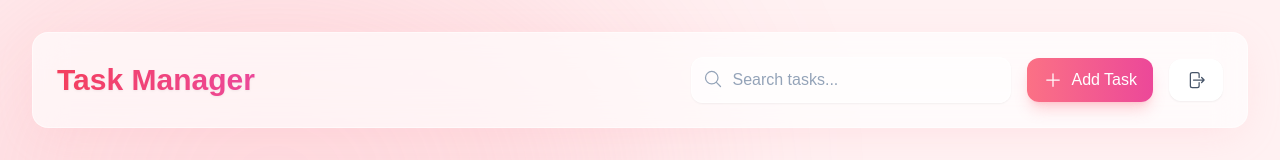
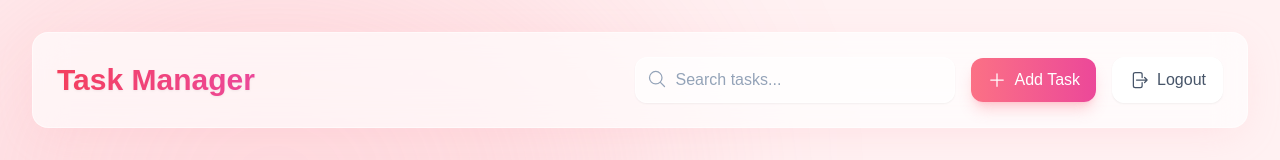
Before and after one commit to harshita-in/task-manager, a React (Create React App) app: page / in a window 1280 px wide. Shown: the top 160 px of the page. Built offline with nearby package versions, Linux system fonts and the light colour scheme; no server answers; the database is empty; sample sign-in values are in the browser's storage.

Commit message:
Fix: Separate login and home routes, add visible logout button

```diff
--- a/src/App.js
+++ b/src/App.js
@@ -17,8 +17,12 @@ function App() {
       <div className="min-h-screen">
         <Routes>
           <Route
+            path="/login"
+            element={!user ? <Auth /> : <Navigate to="/" />}
+          />
+          <Route
             path="/"
-            element={user ? <TaskManager /> : <Auth />}
+            element={user ? <TaskManager /> : <Navigate to="/login" />}
           />
           <Route path="*" element={<Navigate to="/" />} />
         </Routes>
--- a/src/components/taskmanager.js
+++ b/src/components/taskmanager.js
@@ -99,10 +99,11 @@ function TaskManager() {
           </button>
           <button
             onClick={() => signOut(auth)}
-            className="bg-white hover:bg-rose-50 text-slate-600 hover:text-rose-500 px-4 py-2.5 rounded-xl transition-all shadow-sm border border-white"
+            className="bg-white hover:bg-rose-50 text-slate-600 hover:text-rose-500 px-4 py-2.5 rounded-xl transition-all shadow-sm border border-white flex items-center gap-2"
             title="Logout"
           >
             <ArrowRightOnRectangleIcon className="w-5 h-5" />
+            <span className="font-medium">Logout</span>
           </button>
         </div>
       </header>
```
